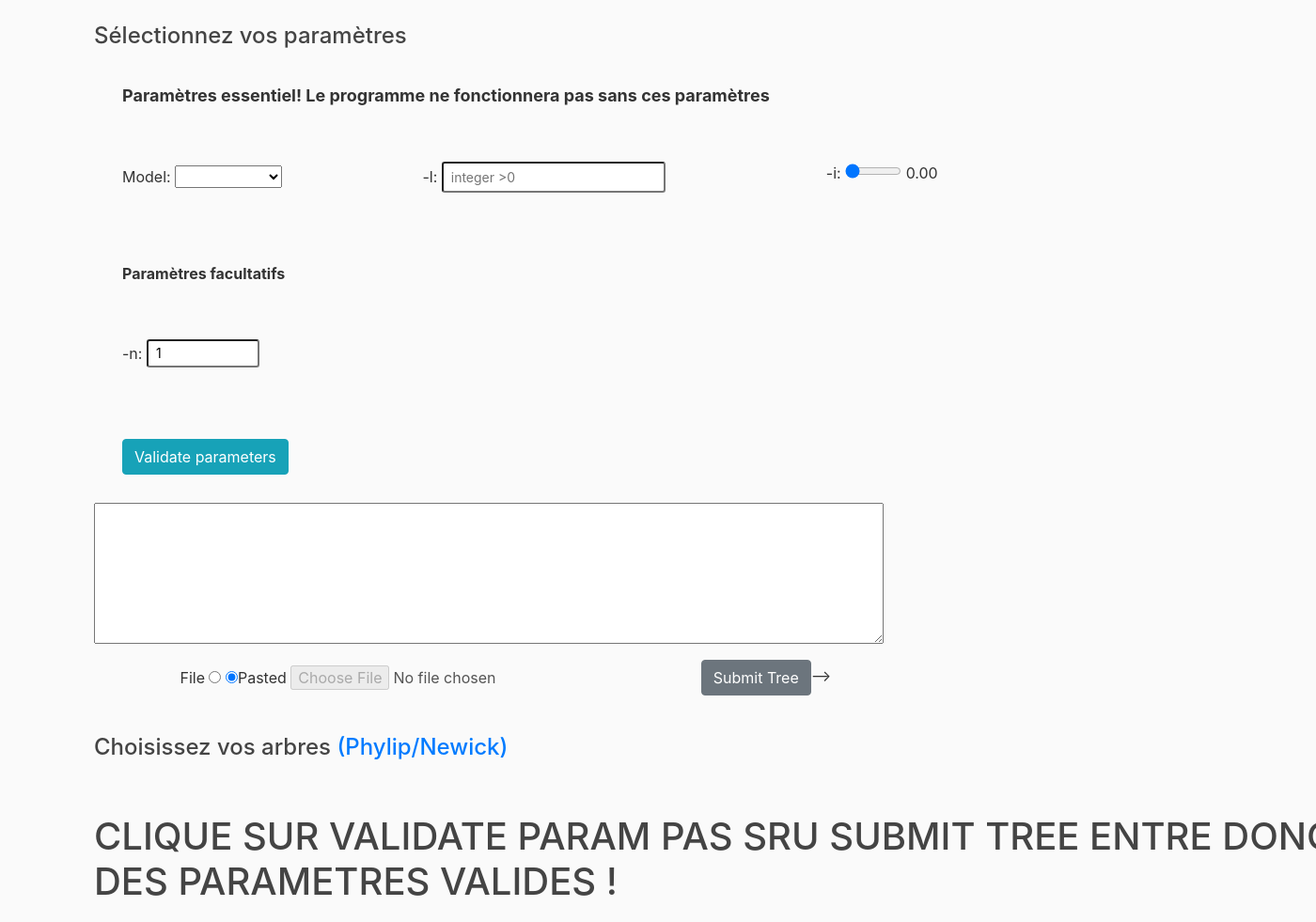
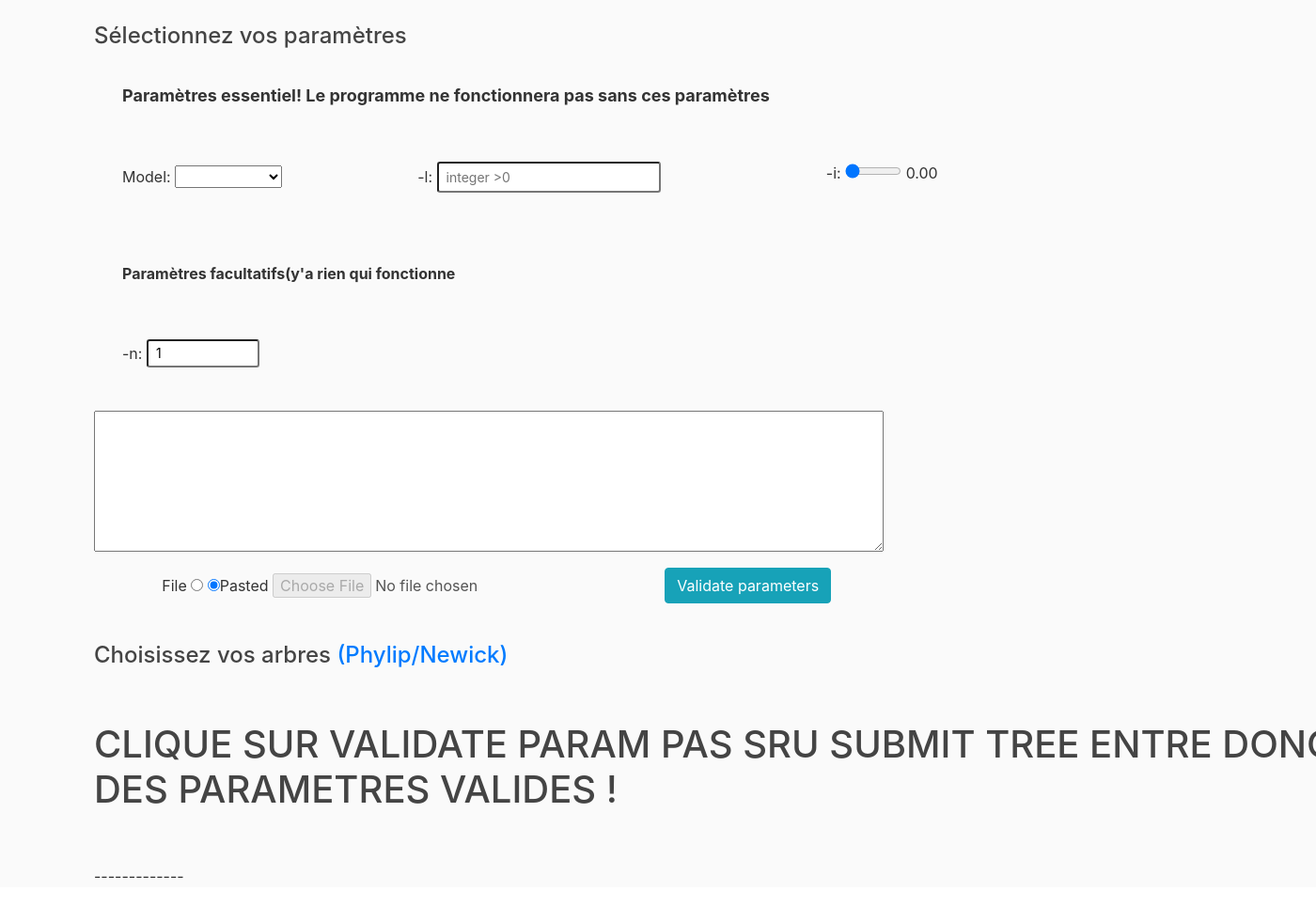
Before and after one commit to mennajimi/TP2_SB_ME, a Flask app: page / in a window 1400 px wide; the page is wider, and only the part inside the window is pictured. Shown: the part 56-1037 px from the top of that part at 94% size. After the commit the page ends 990 px from the top of that part, so only its background shows below. Run offline with Flask 2, Linux system fonts and the light colour scheme; some libraries are stand-ins or nearby versions.

Commit message:
juste jouée dans le html

```diff
--- a/app/templates/seqgen_home.html
+++ b/app/templates/seqgen_home.html
@@ -47,7 +47,7 @@
             </div>
         </td>
     </tr>
-    <tr><th colspan="2">Paramètres facultatifs</th></tr>
+    <tr><th colspan="2">Paramètres facultatifs(y'a rien qui fonctionne</th></tr>
     <tr>
          <td>
              <div class="form-group">
@@ -55,11 +55,11 @@
              </div>
          </td>
     </tr>
-    <tr>
-        <td>
-            <button class="btn btn-info" type="submit" value="submit" name="validate" id ="validate">Validate parameters</button>
-        </td>
-    </tr>
+<!--    <tr>-->
+<!--        <td>-->
+<!--            <button class="btn btn-info" type="submit" value="submit" name="validate" id ="validate">Validate parameters</button>-->
+<!--        </td>-->
+<!--    </tr>-->
 </tbody>
 </TABLE>
     <td><p align='left'><textarea rows='6' name='treeEntry' style='width:60%; font-family:Courier new' ></textarea></p>
@@ -74,7 +74,9 @@
                         <input name='userfile' type='file' size=20 disabled>
                    </td>
                     <td>
-                        <button type="submit" class="btn btn-secondary"name="tree" id ="tree">Submit Tree </button>-->
+                                    <button class="btn btn-info" type="submit" value="submit" name="validate" id ="validate">Validate parameters</button>
+
+<!--                        <button type="submit" class="btn btn-secondary"name="tree" id ="tree">Submit Tree </button>&ndash;&gt;-->
                     </td>
                 </tr>
             </table>
```
Also changed, not shown: 2 other files.
